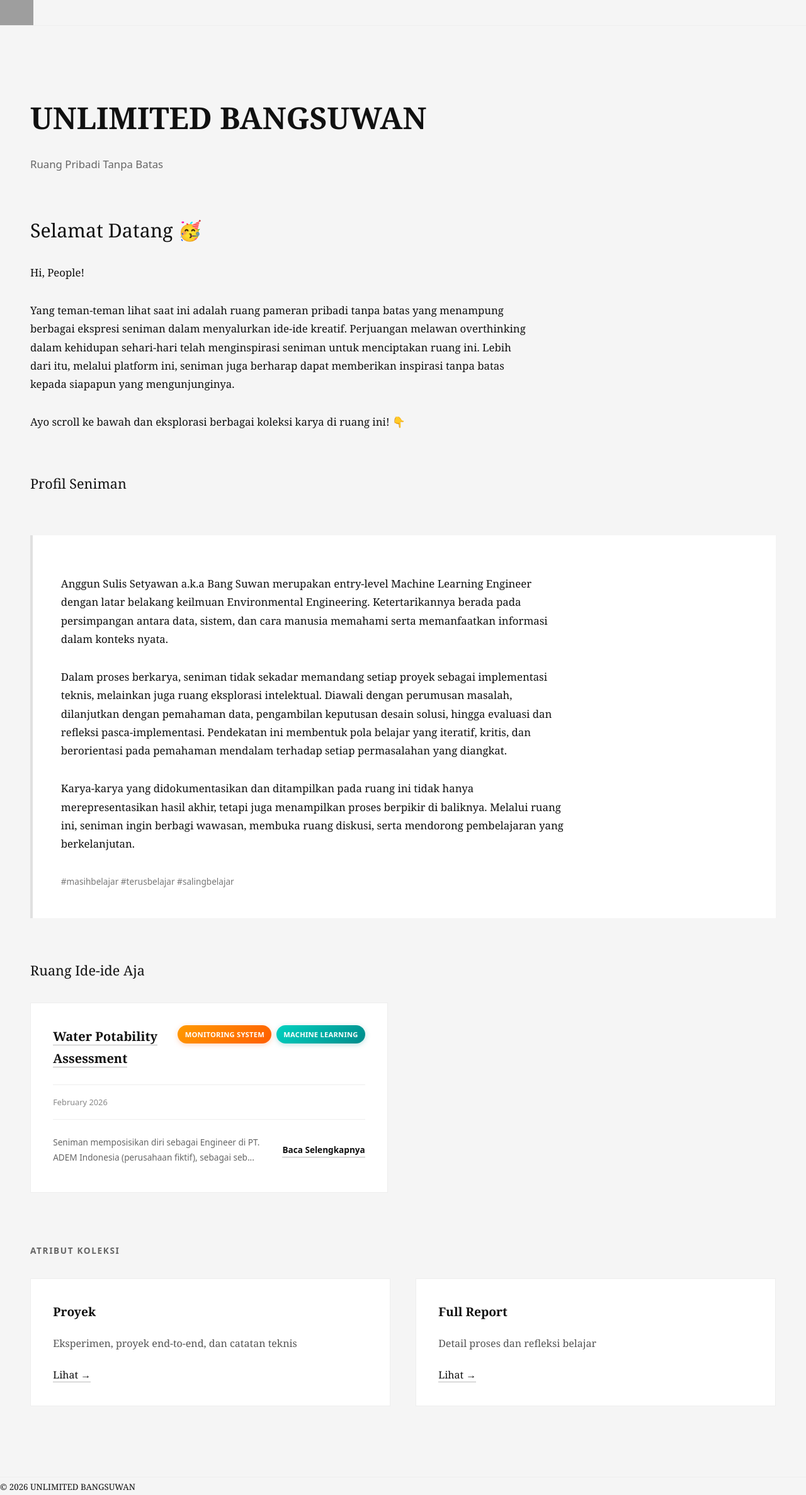
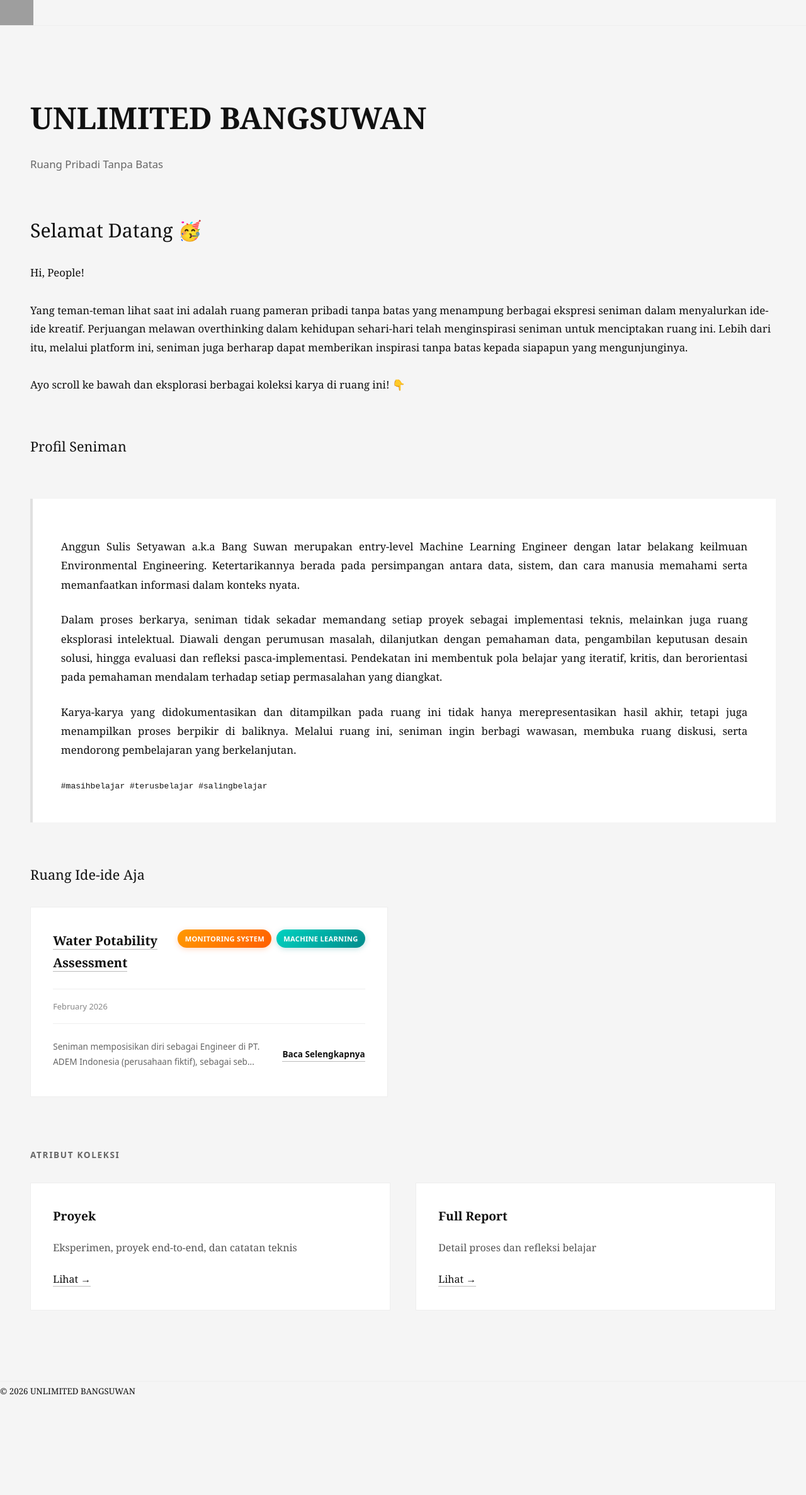
Before and after one commit to Sulbae/Sulbae.github.io, a Jekyll site: the page built from index.md, in a window 1280 px wide. Shown: the whole page at 63% size. Built offline with Jekyll 4.4.1, drawn with Linux system fonts in a browser that asks for light colours; after the commit the page ends 2222 px from its top, so only the background shows below that; grey boxes are pictures that could not be loaded.

Commit message:
Update home.css

```diff
--- a/assets/css/home.css
+++ b/assets/css/home.css
@@ -79,7 +79,7 @@ a:hover {
 
 .opening p {
   font-size: 1.05rem;
-  max-width: 800px;
+  max-width: 100%;
   margin-bottom: 1.9rem;
 }
 
@@ -92,19 +92,33 @@ a:hover {
 
 .profile p {
   font-size: 1.05rem;
-  margin-bottom: 1.9rem;
+  line-height: 1.8;
+  margin-bottom: 1.6rem;
+  text-align: justify;
 }
 
-.opening code {
-  background: none;
-  padding: 0;
+profile code {
+  display: inline-flex;
+  align-items: center;
+  gap: 0.4rem;
+  background: #111;
+  color: #fff;
   font-family: system-ui, -apple-system, sans-serif;
-  font-size: 0.85rem;
-  color: #777;
+  font-size: 0.9rem;
+  font-weight: 600;
+  letter-spacing: 0.02em;
+  padding: 0.5rem 1rem;
+  border-radius: 20px;
+  margin-right: 0.5rem;
+  margin-bottom: 0.5rem;
+  text-transform: lowercase;
+  box-shadow: 0 2px 6px rgba(17, 17, 17, 0.25);
+  transition: transform 0.2s, box-shadow 0.2s;
 }
 
-.opening code + code {
-  margin-left: 0.6rem;
+.profile code:hover {
+  transform: translateY(-2px);
+  box-shadow: 0 4px 10px rgba(17, 17, 17, 0.35);
 }
 
 
```
